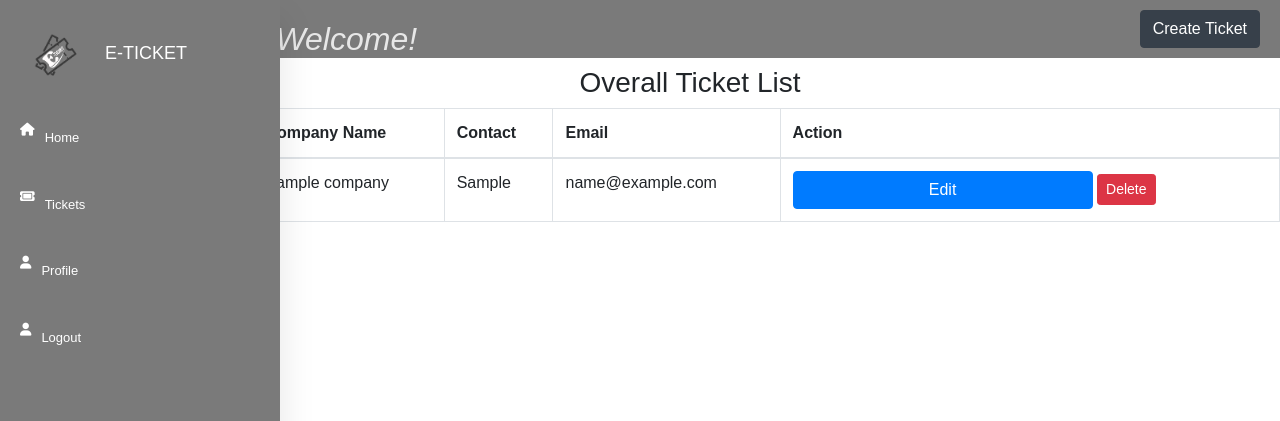
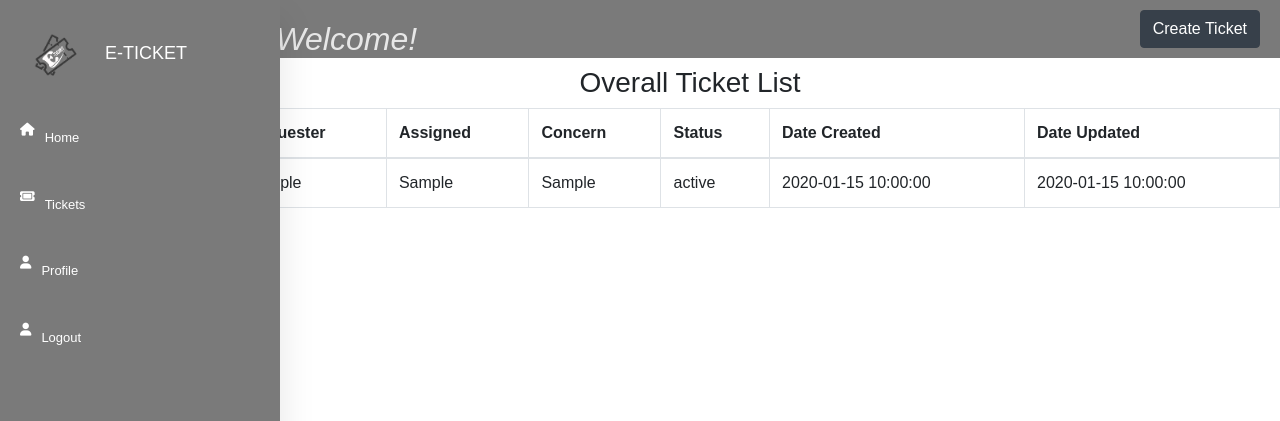
Before and after one commit to CarloKaloykoyMi/TicketingSystemCornerSteel, a PHP site: page /Home_User.php in a window 1280 px wide. Shown: the top 421 px of the page. Run offline with PHP 8.4, Linux system fonts and the light colour scheme; tables that the repository leaves empty or names only in its code hold one stand-in row (values such as "Sample post").

Commit message:
updatedd

```diff
--- a/Home_User.php
+++ b/Home_User.php
@@ -2,15 +2,13 @@
 include('sidebar_user.php');
 include('mysql_connect.php');
 
-function getAll($table)
+function getAll($table) //function to call the tables from the dabatabase
 {
     global $con;
     $query = "SELECT * FROM $table";
     return $query_run = mysqli_query($con, $query);
 }
 ?>
-
-
 
 <!DOCTYPE html>
 <html lang="en">
@@ -27,15 +25,14 @@ function getAll($table)
 <style>
     h2 {
         font-family: "Arial", sans-serif;
-        /* Change the font family here */
+        /*font */
         font-style: italic;
-        /* Example of additional font style */
+        /* font style */
     }
 </style>
 
 <body style="margin-left: 100px">
     <div style="background:#7a7a7a; padding-top:20px;">
-        <!-- Add modal button -->
         <h2 style="margin-left: 10px; color:#e7e7e7;">Hello User, Welcome!</h2>
     </div>
 
@@ -56,6 +53,7 @@ function getAll($table)
             }
         </style>
 
+        <!-- button for modal  -->
         <button type="button" class="btn btn-primary custom-btn" data-toggle="modal" data-target="#myModal" style="position: absolute; top: 10px; right: 20px;">Create Ticket</button>
         <h3>
             <center>Overall Ticket List</center>
@@ -63,78 +61,32 @@ function getAll($table)
         <table class="table table-bordered">
             <thead>
                 <tr>
-                    <th>Company ID</th>
-                    <th>Company Name</th>
-                    <th>Contact</th>
-                    <th>Email</th>
-                    <th>Action</th>
+                    <th>Ticket ID</th>
+                    <th>Requester</th>
+                    <th>Assigned</th>
+                    <th>Concern</th>
+                    <th>Status</th>
+                    <th>Date Created</th>
+                    <th>Date Updated</th>
                 </tr>
             </thead>
 
             <tbody>
                 <?php
-                $company = getAll("company");
+                $ticket = getAll("ticket"); //get the table from the function
 
-                if (mysqli_num_rows($company) > 0) {
-                    foreach ($company as $item) {
+                if (mysqli_num_rows($ticket) > 0) {
+                    foreach ($ticket as $item) { //loop each ticket per item
                 ?>
                         <tr>
-                            <td><?= $item['id']; ?></td>
-                            <td><?= $item['company_name']; ?></td>
-                            <td><?= $item['contact']; ?></td>
-                            <td><?= $item['email']; ?></td>
-                            <td>
-                                <a href="#" class="btn btn-primary" data-bs-toggle="modal" data-bs-target="#editCompanyModal<?= $item['id']; ?>">Edit</a>
-                                <button type="button" class="btn btn-sm btn-danger delete_category_btn" value="<?= $item['id']; ?>">Delete</button>
-                            </td>
+                            <td><?= $item['ticket_id']; ?></td>
+                            <td><?= $item['requester']; ?></td>
+                            <td><?= $item['assigned']; ?></td>
+                            <td><?= $item['concern']; ?></td>
+                            <td><?= $item['status']; ?></td>
+                            <td><?= $item['date_created']; ?></td>
+                            <td><?= $item['date_updated']; ?></td>
                         </tr>
-
-                        <!-- Edit Company Modal -->
-                        <div class="modal fade" id="editCompanyModal<?= $item['id']; ?>" tabindex="-1" aria-labelledby="exampleModalLabel" aria-hidden="true">
-                            <div class="modal-dialog">
-                                <div class="modal-content">
-                                    <div class="modal-header">
-                                        <h5 class="modal-title" id="exampleModalLabel">Edit Company</h5>
-                                        <button type="button" class="btn-close" data-bs-dismiss="modal" aria-label="Close"></button>
-                                    </div>
-                                    <div class="modal-body">
-                                        <!-- Your edit form content goes here -->
-                                        <form action="code.php" method="POST">
-                                            <input type="hidden" name="company_id" value="<?= $item['id']; ?>">
-
-                                            <div class="col-md-12 mt-3">
-                                                <label for=""><i class="fas fa-building"></i> Company Name</label>
-                                                <input type="text" name="company_name" value="<?= $item['company_name']; ?>" class="form-control">
-                                            </div>
-
-                                            <div class="col-md-12 mt-3">
-                                                <label for=""><i class="fa-solid fa-location-dot"></i> Company Address</label>
-                                                <input type="text" name="company_address" value="<?= $item['company_address']; ?>" class="form-control">
-                                            </div>
-
-                                            <div class="col-md-12 mt-3">
-                                                <label for=""><i class="fa-solid fa-phone"></i> Contact</label>
-                                                <input type="text" name="contact" value="<?= $item['contact']; ?>" maxlength="11" class="form-control">
-                                            </div>
-
-                                            <div class="col-md-12 mt-3">
-                                                <label for=""><i class="fas fa-envelope"></i> Email</label>
-                                                <input type="text" name="email" value="<?= $item['email']; ?>" class="form-control">
-                                            </div>
-
-                                            <!-- Add other form fields for editing as needed -->
-                                            <hr>
-                                            <div class="form-group pull-right">
-                                                <button class="btn btn-primary float-end" type="submit" name="edit_user">Save
-                                                    Changes</button>
-                                            </div>
-                                        </form>
-                                    </div>
-                                </div>
-                            </div>
-                        </div>
-                        <!-- End Edit Company Modal -->
-
                 <?php
                     }
                 } else {
@@ -178,7 +130,7 @@ function getAll($table)
                             <select class="form-control" id="company" name="company">
                                 <option value="">Select Company:</option>
                                 <?php
-                                $company = getAll("company");
+                                $company = getAll("company"); //get the table from the function
                                 if (mysqli_num_rows($company) > 0) {
                                     foreach ($company as $company) {
                                 ?>
@@ -197,16 +149,19 @@ function getAll($table)
                                 </span>
                                 <label for="branch" class="sr-only">Branch:</label>
                                 <select class="form-control" id="branch" name="branch">
-                                    <option value="branch1">Select Branch:</option>
-                                    <disabled>
-                                        <option value="branch1">Mandaluyong City</option>
-                                        <option value="branch1">Makati City</option>
-                                        <option value="branch1">Cabuyao Laguna</option>
-                                        <option value="branch1">General Santos</option>
-                                        <option value="branch1">Cebu City</option>
-                                        <option value="branch1">Cagayan De Oro</option>
-                                        <option value="branch1">Davao City</option>
-
+                                    <option value="">Select Branch:</option>
+                                    <?php
+                                    $branch = getAll("branch");
+                                    if (mysqli_num_rows($branch) > 0) {
+                                        foreach ($branch as $branch) {
+                                    ?>
+                                            <option value="<?= $branch['branch_name']; ?>"><?= $branch['branch_name']; ?></option>
+                                    <?php
+                                        }
+                                    } else {
+                                        echo "<option value=''>No branch available</option>";
+                                    }
+                                    ?>
                                 </select>
                             </div>
                         </div>
@@ -218,18 +173,19 @@ function getAll($table)
                                 </span>
                                 <label for="department" class="sr-only">Department:</label>
                                 <select class="form-control" id="department" name="department">
-                                    <option value="department1">Select Department:</option>
-                                    <disabled>
-                                        <option value="department1">HR</option>
-                                        <option value="department2">Accounting</option>
-                                        <option value="department2">Management Info</option>
-                                        <option value="department2">Purchasing</option>
-                                        <option value="department2">System Installation</option>
-                                        <option value="department2">MIS</option>
-                                        <option value="department2">Building Management System(BMS)</option>
-                                        <option value="department2">Systems Mechanical</option>
-                                        <option value="department2">Building Management System(BMS)</option>
-                                        <option value="department2">Field Service</option>
+                                    <option value="">Select Department:</option>
+                                    <?php
+                                    $department = getAll("department");
+                                    if (mysqli_num_rows($department) > 0) {
+                                        foreach ($department as $department) {
+                                    ?>
+                                            <option value="<?= $department['department_name']; ?>"><?= $department['department_name']; ?></option>
+                                    <?php
+                                        }
+                                    } else {
+                                        echo "<option value=''>No department available</option>";
+                                    }
+                                    ?>
                                 </select>
                             </div>
                         </div>
@@ -253,7 +209,6 @@ function getAll($table)
                             </div>
                         </div>
                     </form>
-
 
                     <script src="https://code.jquery.com/jquery-3.6.4.min.js"></script>
                     <script>
@@ -281,7 +236,7 @@ function getAll($table)
 
                 <!-- Modal Footer -->
                 <div class="modal-footer">
-                    <button type="button" class="btn btn-success" data-dismiss="modal">Submit</button>
+                    <button type="button" name="submit" class="btn btn-success" data-dismiss="modal">Submit</button>
                     <button type="button" class="btn btn-danger" data-dismiss="modal">Close</button>
                 </div>
             </div>
--- a/admin/dashboard.php
+++ b/admin/dashboard.php
@@ -1,9 +1,6 @@
 <?php include('../function/myfunction.php');
 include 'sidebar.php'
 ?>
-
-<?php session_start(); ?>
-
 <!DOCTYPE html>
 <html lang="en">
 
```
